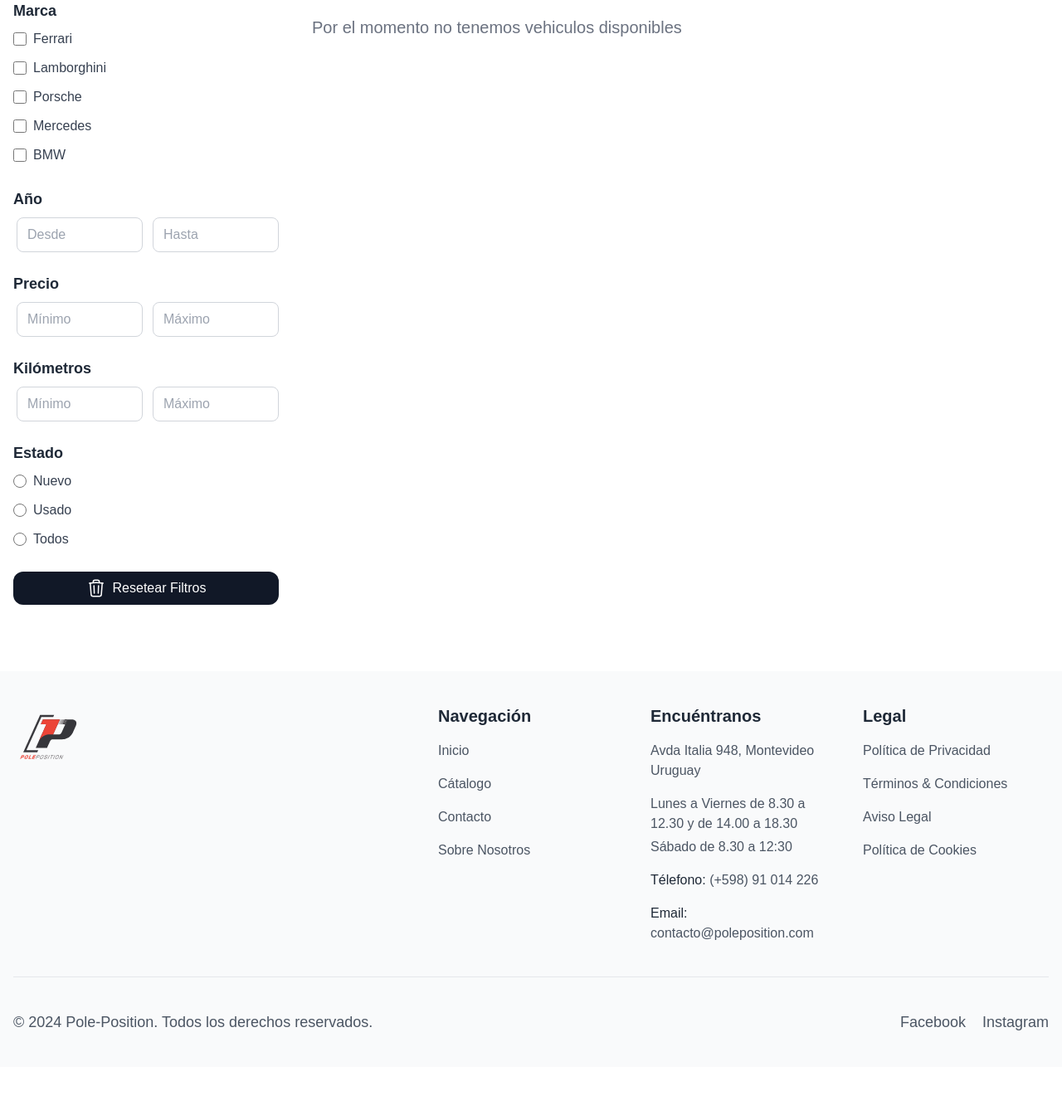
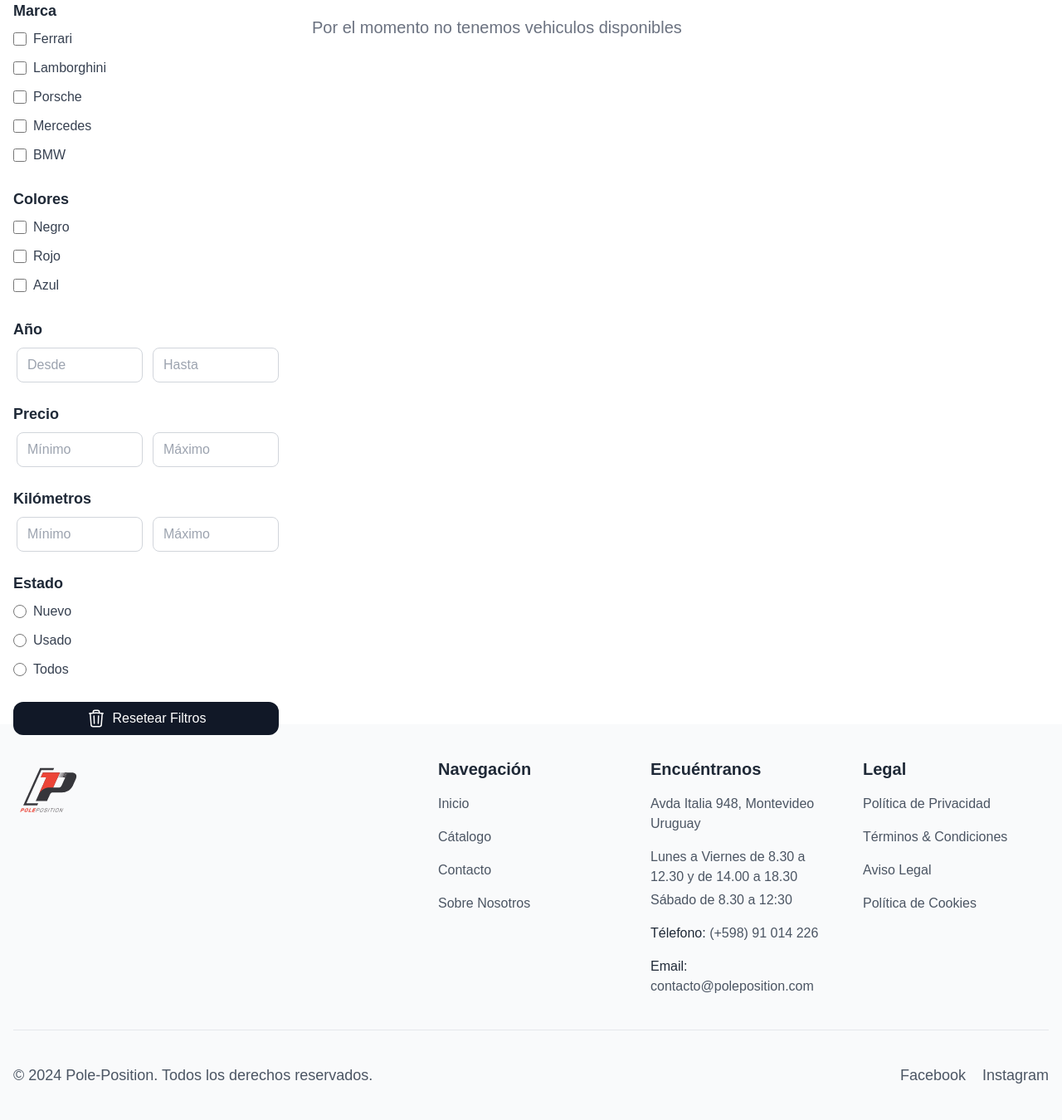
Before and after one commit to IvanARM21/Poleposition, a PHP site: page /catalogo in a window 1280 px wide. Shown: the part 269-1619 px from the top of the page at 83% size. Before the commit the page ends 1511 px from the top, so only its background shows below. Run offline with PHP 8.4, Linux system fonts and the light colour scheme; data that the repository does not hold is empty; some web fonts are replaced.

Commit message:
Latest changes

```diff
--- a/css/output.css
+++ b/css/output.css
@@ -1100,6 +1100,10 @@ video {
   margin-top: 2.5rem;
 }
 
+.mt-16 {
+  margin-top: 4rem;
+}
+
 .mt-2 {
   margin-top: 0.5rem;
 }
@@ -1261,10 +1265,6 @@ video {
   width: 0px;
 }
 
-.w-20 {
-  width: 5rem;
-}
-
 .w-24 {
   width: 6rem;
 }
@@ -1275,10 +1275,6 @@ video {
 
 .w-48 {
   width: 12rem;
-}
-
-.w-52 {
-  width: 13rem;
 }
 
 .w-6 {
@@ -1314,20 +1310,6 @@ video {
   width: 100%;
 }
 
-<<<<<<< HEAD
-<<<<<<< HEAD
-=======
-=======
->>>>>>> 12ee7f1f6001bcee45d43b9732efce66808e2d4d
-.w-32 {
-  width: 8rem;
-}
-
-.w-72 {
-  width: 18rem;
-}
-
->>>>>>> 12ee7f1f6001bcee45d43b9732efce66808e2d4d
 .min-w-\[800px\] {
   min-width: 800px;
 }
@@ -1370,14 +1352,6 @@ video {
 
 .max-w-xs {
   max-width: 20rem;
-}
-
-.max-w-80 {
-  max-width: 20rem;
-}
-
-.max-w-0 {
-  max-width: 0px;
 }
 
 .flex-1 {
--- a/js/catalogo.js
+++ b/js/catalogo.js
@@ -138,6 +138,8 @@ const vehiclesEmpty = (message) => {
 // Filtros
 export const brands = Array.from(document.getElementsByName("brands[]"));
 
+export const colors = Array.from(document.getElementsByName("colors[]"));
+
 // Year
 export const year_min = document.getElementById("year_min");
 export const year_max = document.getElementById("year_max");
@@ -171,6 +173,9 @@ km_min?.addEventListener("change", filter);
 km_max?.addEventListener("change", filter);
 
 brands.forEach(brand => brand?.addEventListener("click", filter));
+
+colors.forEach(color => color?.addEventListener("click", filter));
+
 
 states.forEach(state => state?.addEventListener("change", filter));
 
--- a/js/dashboard/index.js
+++ b/js/dashboard/index.js
@@ -1,10 +1,12 @@
 import { handleDragLeave, LoadHandleImages, LoadModalBtn, handleDragEnter } from "./modal.js";
 import { loadModalDeleteBtn } from "./modalDelete.js";
+import { loadUser } from "./usuarios.js";
 
 addEventListener("DOMContentLoaded", () => {
     LoadModalBtn();
     LoadHandleImages();
     loadModalDeleteBtn();
+    loadUser();
 });
 
 window.handleDragEnter = handleDragEnter;
--- a/js/dashboard/usuarios.js
+++ b/js/dashboard/usuarios.js
@@ -1,5 +1,8 @@
 
+const selectInput = document.getElementById("selectRol");
 
-export const changeRolUser = () => {
+export const loadUser = () => {
+    selectInput?.addEventListener("change", () => {
 
+    });
 }
--- a/js/filtros.js
+++ b/js/filtros.js
@@ -1,5 +1,5 @@
 // Brand
-import { brands, vehicles, showVehicles, year_min, price_max, price_min, year_max, km_min, km_max, states } from "./catalogo.js"
+import { brands, vehicles, showVehicles, year_min, price_max, price_min, year_max, km_min, km_max, states, colors } from "./catalogo.js"
 
 
 export const filter = () => {
@@ -8,6 +8,7 @@ export const filter = () => {
     vehiclesFiltered = filterByBrand(vehicles);
     vehiclesFiltered = filterByYear(vehiclesFiltered);
     vehiclesFiltered = filterByPrice(vehiclesFiltered);
+    vehiclesFiltered = filterByColor(vehiclesFiltered);
     vehiclesFiltered = filterByKm(vehiclesFiltered);
     vehiclesFiltered = filterByState(vehiclesFiltered);
 
@@ -27,6 +28,26 @@ const filterByBrand = (vehicles) => {
         const brandName = brandsSelected.map(brand => brand.value.toUpperCase());
 
         vehiclesFiltered = vehicles.filter(vehicle => brandName.includes(vehicle.marca.toUpperCase()));
+    } else {
+        vehiclesFiltered = vehicles;
+    }
+
+    return vehiclesFiltered;
+}
+
+const filterByColor = () => {
+    let vehiclesFiltered = [];
+    const colorSelected = colors.map(color => {
+        if(color.checked) {
+            return color;
+        }
+        return null
+    }).filter(color => color !== null);
+
+    if(colorSelected.length) {
+        const color = colorSelected.map(color => color.value.toUpperCase());
+
+        vehiclesFiltered = vehicles.filter(vehicle => color.includes(vehicle.color.toUpperCase()));
     } else {
         vehiclesFiltered = vehicles;
     }
--- a/models/dashboard/usuarios.php
+++ b/models/dashboard/usuarios.php
@@ -44,4 +44,8 @@ LEFT JOIN admin a ON c.id = a.idAdmin;
         ]);
     }
 
+    public function update($id) {
+
+    }
+
 }
--- a/views/app.php
+++ b/views/app.php
@@ -182,7 +182,7 @@
 
 
     <!-- Contenido de la página -->
-    <footer class="bg-gray-50 w-full">
+    <footer class="bg-gray-50 w-full mt-16">
         <div class="mx-auto max-w-screen-xl w-full px-4  py-10">
             <div class="grid sm:grid-cols-2 md:grid-cols-3 lg:grid-cols-5 gap-8 pb-10">
                 <div class="sm:col-span-2 md:col-span-3 lg:col-span-2">
--- a/views/catalogo/index.php
+++ b/views/catalogo/index.php
@@ -65,6 +65,23 @@
                                     <input type="checkbox" name="brands[]" value="<?php echo $marca; ?>"
                                         class="form-checkbox h-4 w-4 text-red-600">
                                     <span class="ml-2 text-gray-700"><?php echo $marca; ?></span>
+                                </label>
+                            </li>
+                        <?php endforeach; ?>
+                    </ul>
+                </div>
+
+                <div>
+                    <h3 class="text-lg font-semibold text-gray-800 mb-2">Colores</h3>
+                    <ul class="space-y-2">
+                        <?php
+                        $colors = ['Negro', 'Rojo', 'Azul'];
+                        foreach ($colors as $color): ?>
+                            <li>
+                                <label class="inline-flex items-center">
+                                    <input type="checkbox" name="colors[]" value="<?php echo $color; ?>"
+                                        class="form-checkbox h-4 w-4 text-red-600">
+                                    <span class="ml-2 text-gray-700"><?php echo $color; ?></span>
                                 </label>
                             </li>
                         <?php endforeach; ?>
```
